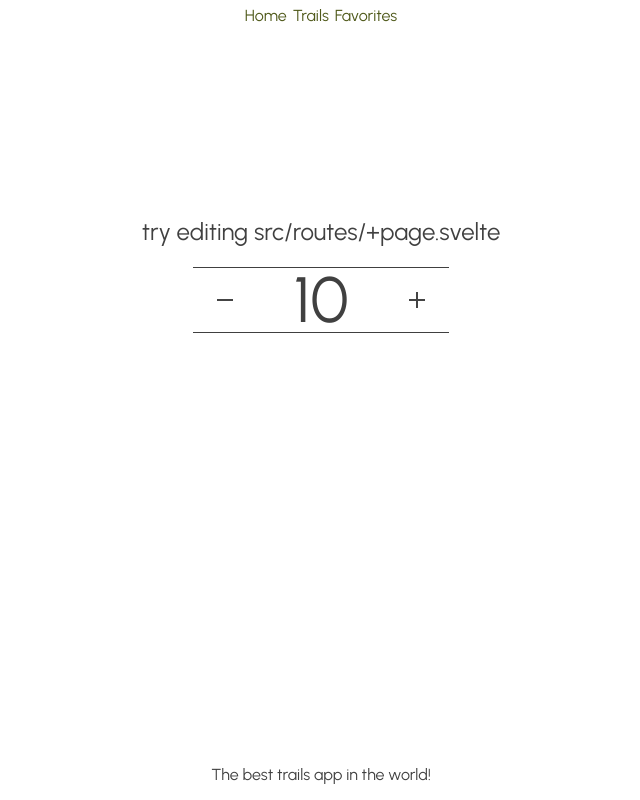
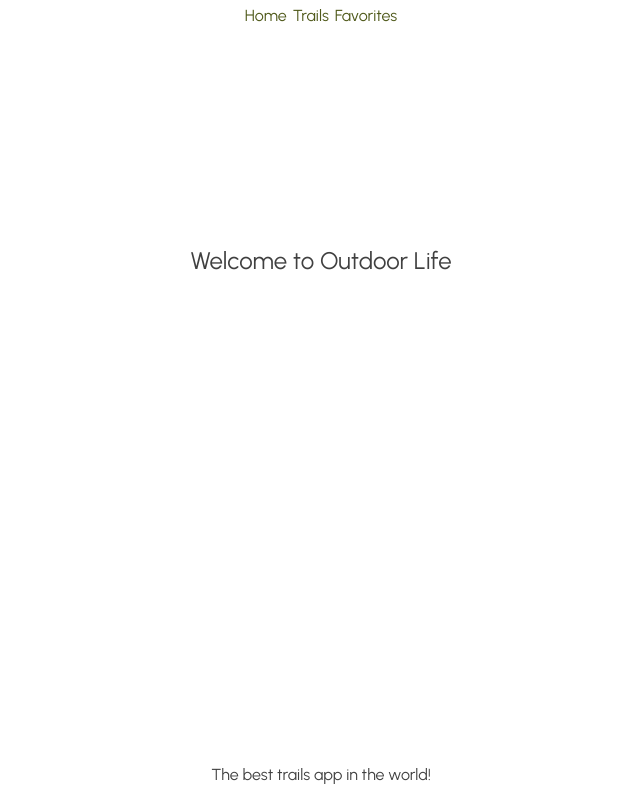
Before and after one commit to IIC3585-2024/svelte-group-04, a SvelteKit app: page / in a window 1280 px wide. Shown: the whole page, without its empty margins (319-959 px from the left). Built offline with nearby package versions, Linux system fonts and the light colour scheme.

Commit message:
feat: added base text to home page

```diff
--- a/src/routes/+page.svelte
+++ b/src/routes/+page.svelte
@@ -1,15 +1,10 @@
-<script>
-	import Counter from '../components/Counter.svelte';
-</script>
-
 <svelte:head>
 	<title>Trails App</title>
 	<meta name="description" content="Svelte demo app" />
 </svelte:head>
 
 <section>
-	<h2>try editing <strong>src/routes/+page.svelte</strong></h2>
-	<Counter count={10} isActive={true}></Counter>
+	<h1>Welcome to Outdoor Life</h1>
 </section>
 
 <style>
```
